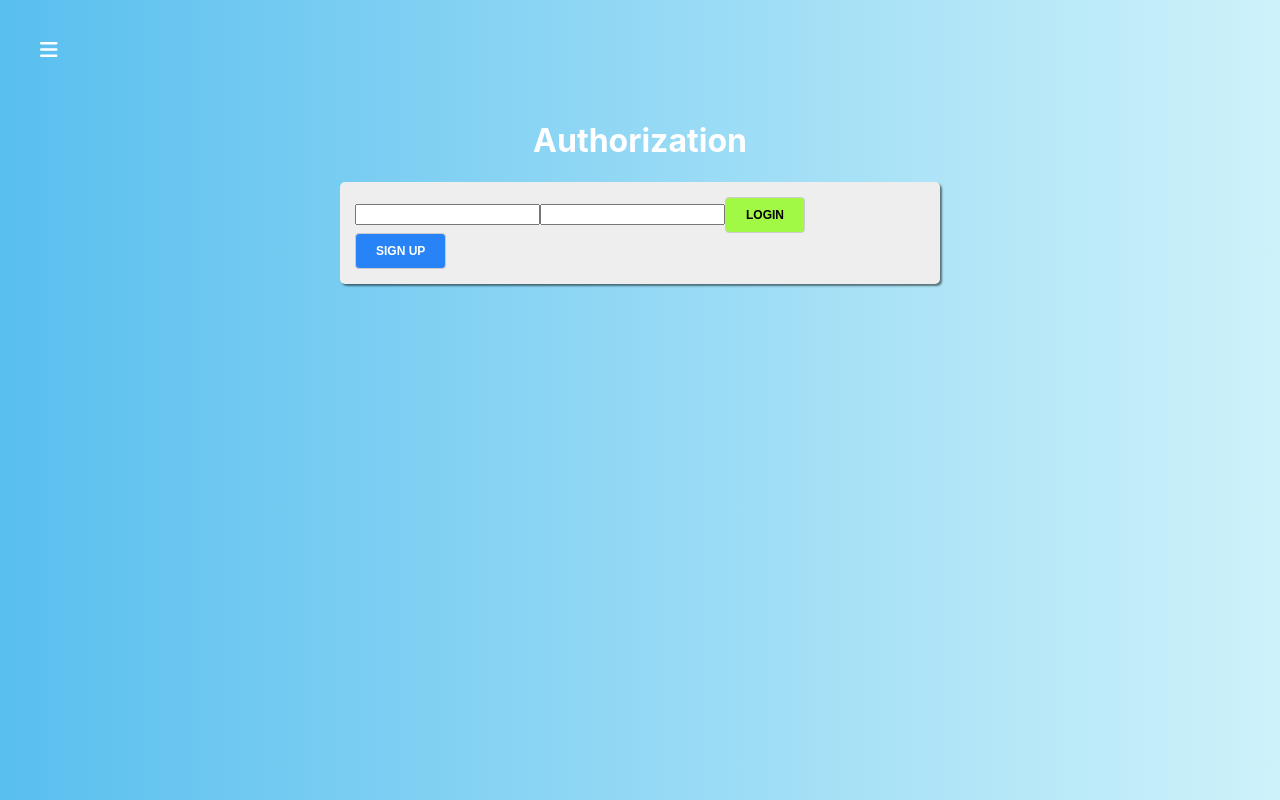
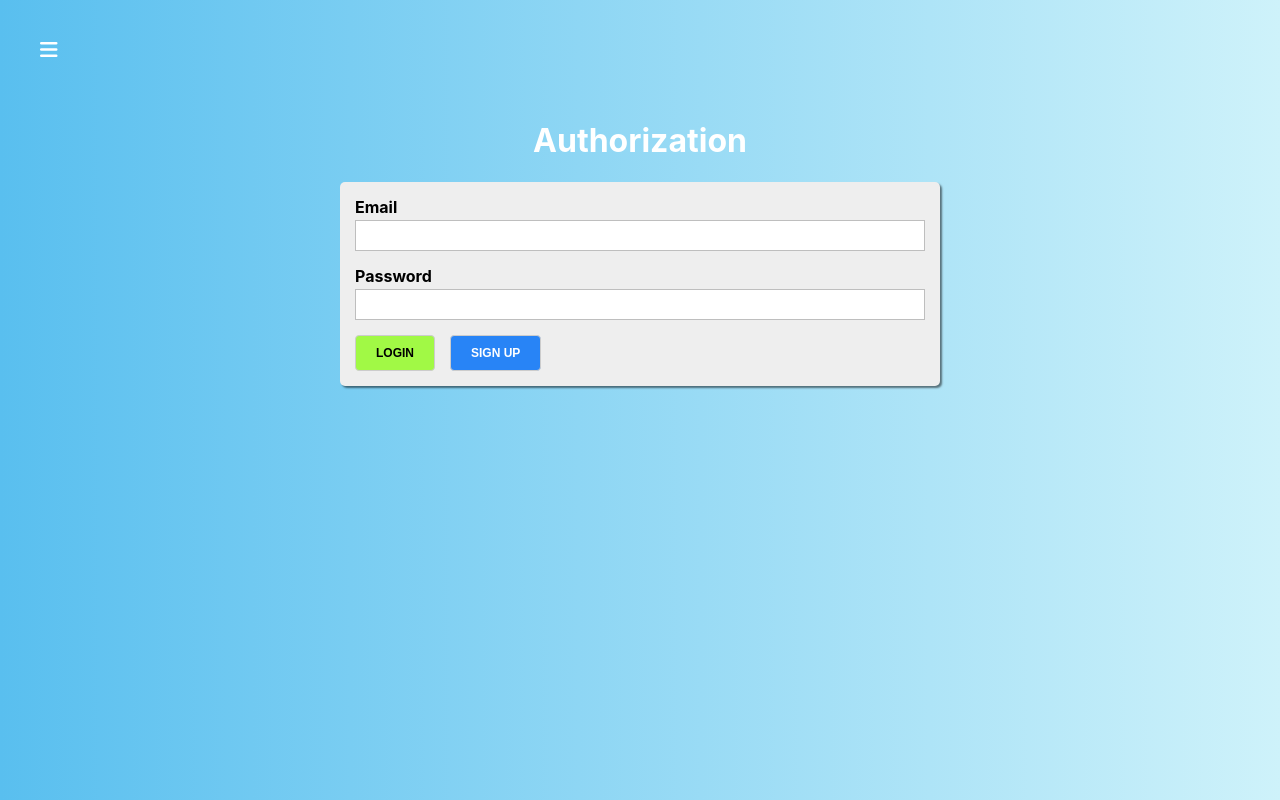
Before and after one commit to Dinclaise/React__Quiz, a React app: page /auth in a window 1280 px wide. Built offline with nearby package versions, Linux system fonts and the light colour scheme; the HTML template or start-up script is replaced by a standard one.

Commit message:
0.6.5
//In Progress

Create Form

```diff
--- /dev/null
+++ b/src/components/UI/Input/Input.js
@@ -0,0 +1,38 @@
+import React from 'react';
+import cls from './Input.module.css';
+
+
+const Input = props => {
+
+    function isInvalid({valid, touched, shouldValidate}) {
+        return !valid && shouldValidate && touched;
+    }
+
+    const inputType = props.type || 'text';
+    const clsInput = [cls.Input];
+    const htmlFor = `${inputType}-${Math.random()}`;
+
+    if (isInvalid(props)) {
+        clsInput.push(cls.invalid);
+    }
+
+    return(
+        <div className={clsInput.join(' ')}>
+            <label htmlFor={htmlFor}>{props.label}</label>
+            <input
+                type={inputType}
+                id={htmlFor}
+                value={props.value}
+                onChange={props.onChange}
+            />
+
+            { isInvalid(props)
+                ? <span>{props.errorMessage || 'Enter the correct value'}</span>
+                : null
+            }
+
+        </div>
+    )
+}
+
+export default Input
--- /dev/null
+++ b/src/components/UI/Input/Input.module.css
@@ -0,0 +1,32 @@
+.Input {
+    margin-bottom: 15px;
+}
+
+.Input label {
+    margin-bottom: 3px;
+    display: block;
+    padding: 0;
+    font-weight: bold;
+}
+
+.Input input {
+    display: block;
+    box-sizing: border-box;
+    border: 1px solid #bebebe;
+    padding: 7px;
+    margin: 0 0 5px;
+    width: 100%;
+    outline: none;
+    transition: all 300ms ease-in-out;
+}
+
+.Input span {
+    color: #f01f30;
+    font-size: 12px;
+    font-weight: bold;
+}
+
+.Input.invalid label {
+    color: #f01f30;
+
+}
--- a/src/containers/Auth/Auth.js
+++ b/src/containers/Auth/Auth.js
@@ -1,8 +1,38 @@
 import React, { Component } from 'react';
 import cls from './Auth.module.css';
 import Button from '../../components/UI/Button/Button';
+import Input from '../../components/UI/Input/Input';
 
 export default class Auth extends Component {
+
+    state = {
+        formControls: {
+            email: {
+                value: '',
+                type: 'email',
+                label: 'Email',
+                errorMessage: 'Enter the correct email',
+                valid: false,
+                touched: false,
+                validation: {
+                    required: true,
+                    email: true
+                }
+            },
+            password: {
+                value: '',
+                type: 'password',
+                label: 'Password',
+                errorMessage: 'Enter the correct password',
+                valid: false,
+                touched: false,
+                validation: {
+                    required: true,
+                    minLength: 6
+                }
+            }
+        }
+    }
 
     loginHandler = () => {
 
@@ -23,8 +53,8 @@
                     <h1>Authorization</h1>
 
                     <form onSubmit={this.submitHandler} className={cls.AuthForm}>
-                        <input type='text'/>
-                        <input type='text'/>
+                        <Input label="Email" />
+                        <Input label="Password" />
 
                         <Button
                             type='success'
```
